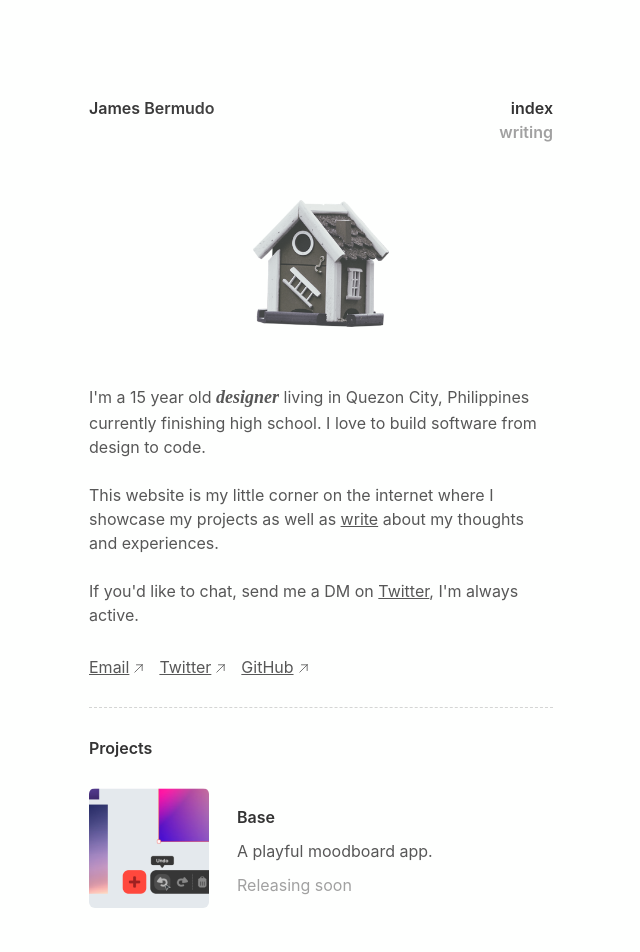
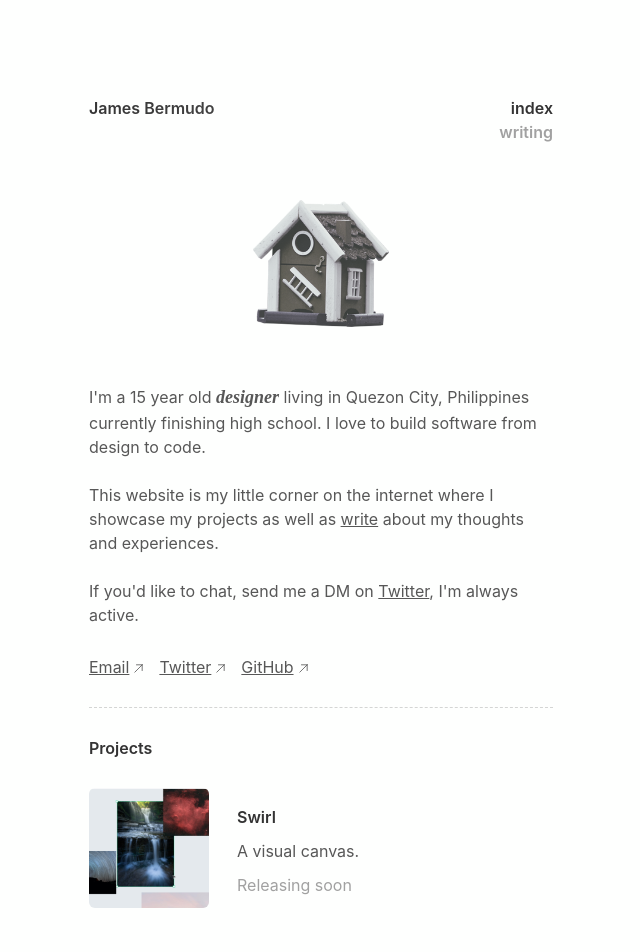
Before and after one commit to jcebermudo/jamesbermudo.com, a Next.js app: page / in a window 1280 px wide. Shown: the top 952 px of the page, without its empty margins (319-959 px from the left). Built offline with nearby package versions, Linux system fonts and the light colour scheme.

Commit message:
added new proj

```diff
--- a/pages/index.jsx
+++ b/pages/index.jsx
@@ -4,7 +4,7 @@ import Image from "next/image";
 import Layout from "../components/Layout";
 import { basename } from "path";
 
-import base from "../public/images/projects/base.png";
+import swirl from "../public/images/projects/swirl.png";
 import house from "../public/house.png";
 
 export default function Home() {
@@ -168,15 +168,13 @@ export default function Home() {
             width={120}
             height={120}
             layout="fixed"
-            src={base}
+            src={swirl}
             className="border rounded-md select-none"
           />
         </div>
         <div className="ml-7 place-self-center">
-          <h2 className="text-[#333333] text-base font-semibold">Base</h2>
-          <p className="text-[#575757] text-base mt-2.5">
-            A playful moodboard app.
-          </p>
+          <h2 className="text-[#333333] text-base font-semibold">Swirl</h2>
+          <p className="text-[#575757] text-base mt-2.5">A visual canvas.</p>
           <p className="text-[#A1A1A1] text-base mt-2.5">Releasing soon</p>
         </div>
       </div>
```
Also changed, not shown: public/images/projects/base.png (deleted), public/images/projects/swirl.png (added).
